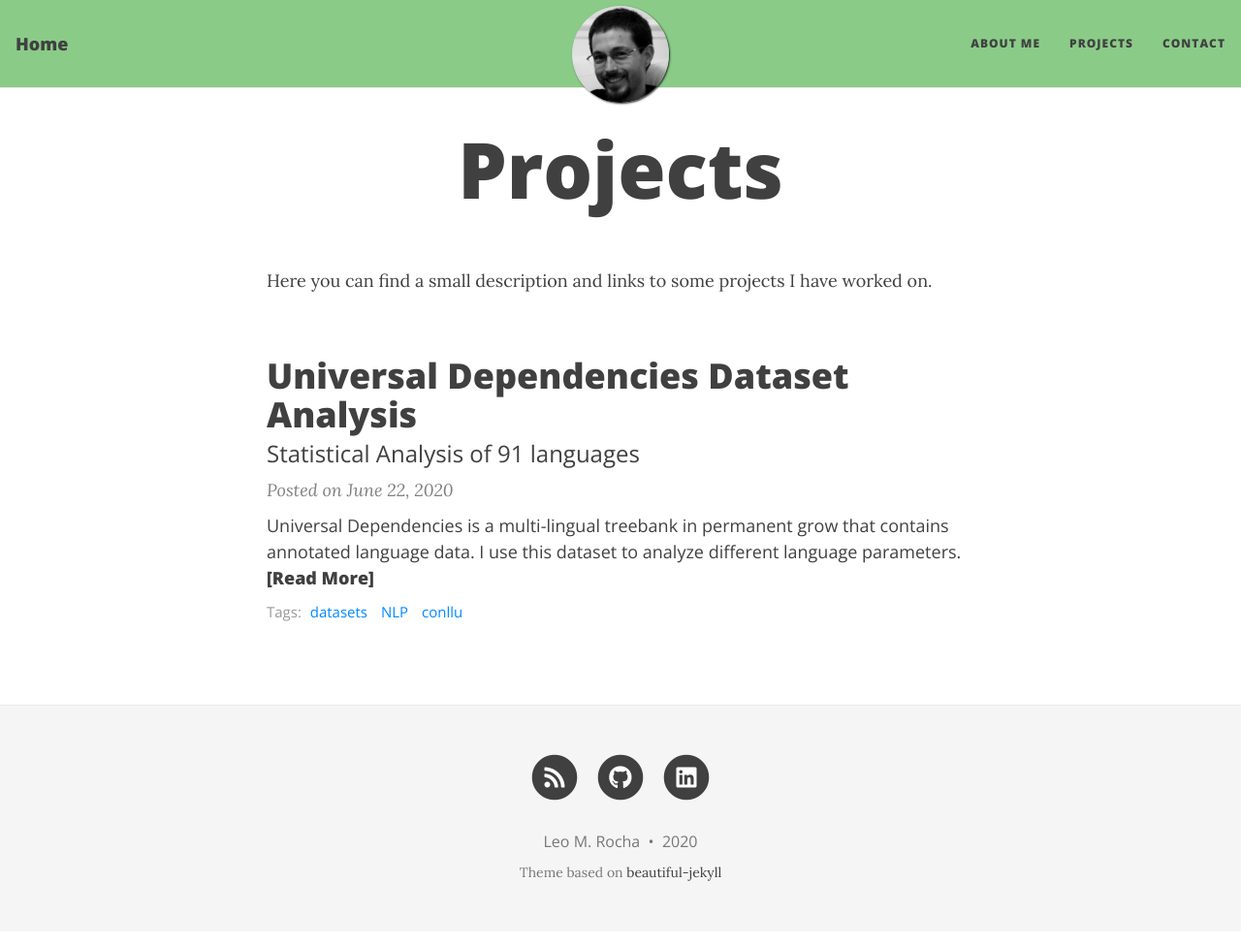
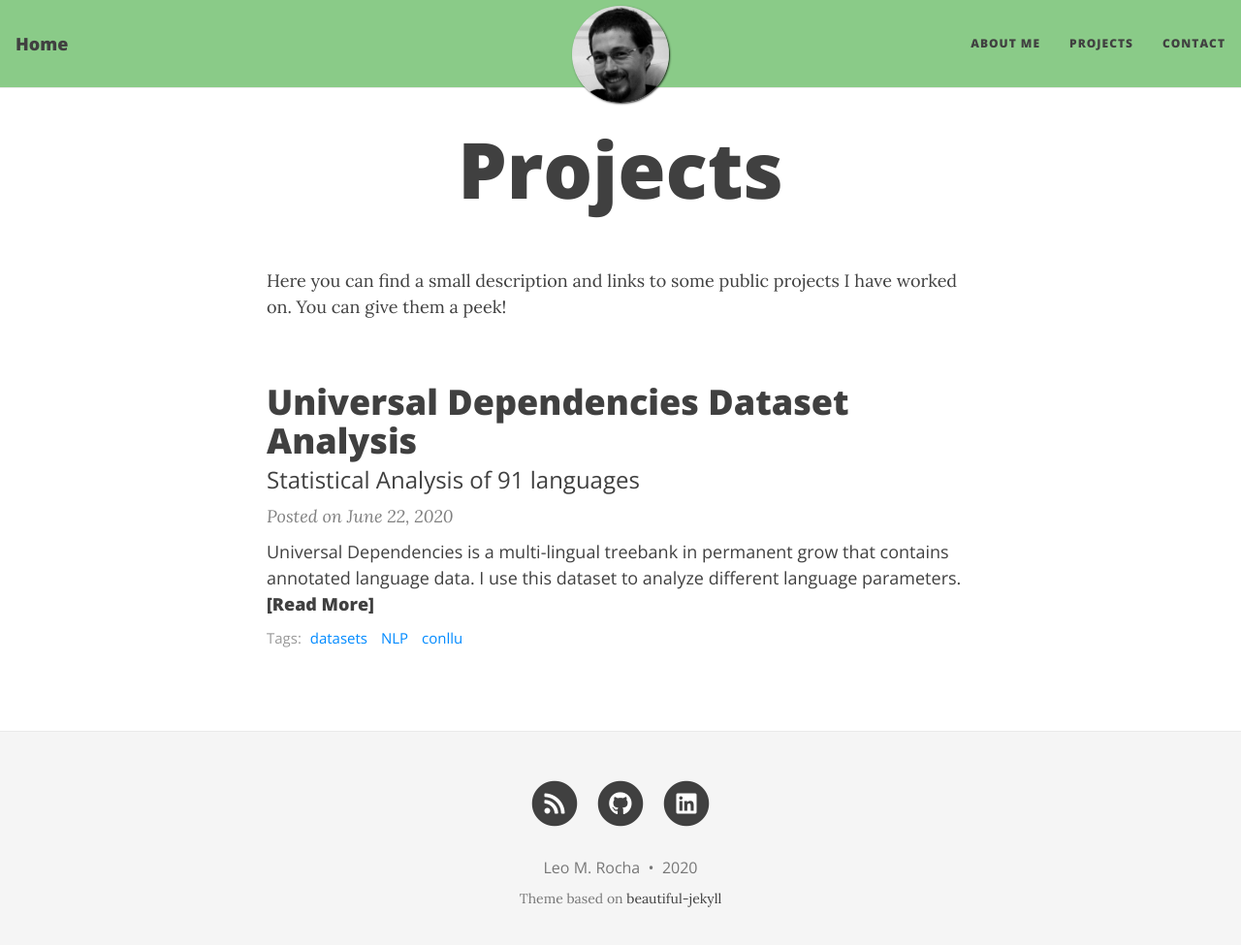
Before and after one commit to leomrocha/leomrocha.github.io, a Jekyll site: the page built from projects.md, in a window 1280 px wide and 988 px high. Shown: the top 975 px of the window at 97% size. Built offline with Jekyll 4.4.1, drawn with Linux system fonts in a browser that asks for light colours; nearby versions of some CDN libraries.

Commit message:
improved projects page text

```diff
--- a/projects.md
+++ b/projects.md
@@ -3,4 +3,4 @@ layout: projects
 title: Projects
 ---
 
-Here you can find a small description and links to some projects I have worked on.
+Here you can find a small description and links to some public projects I have worked on. You can give them a peek!
```
